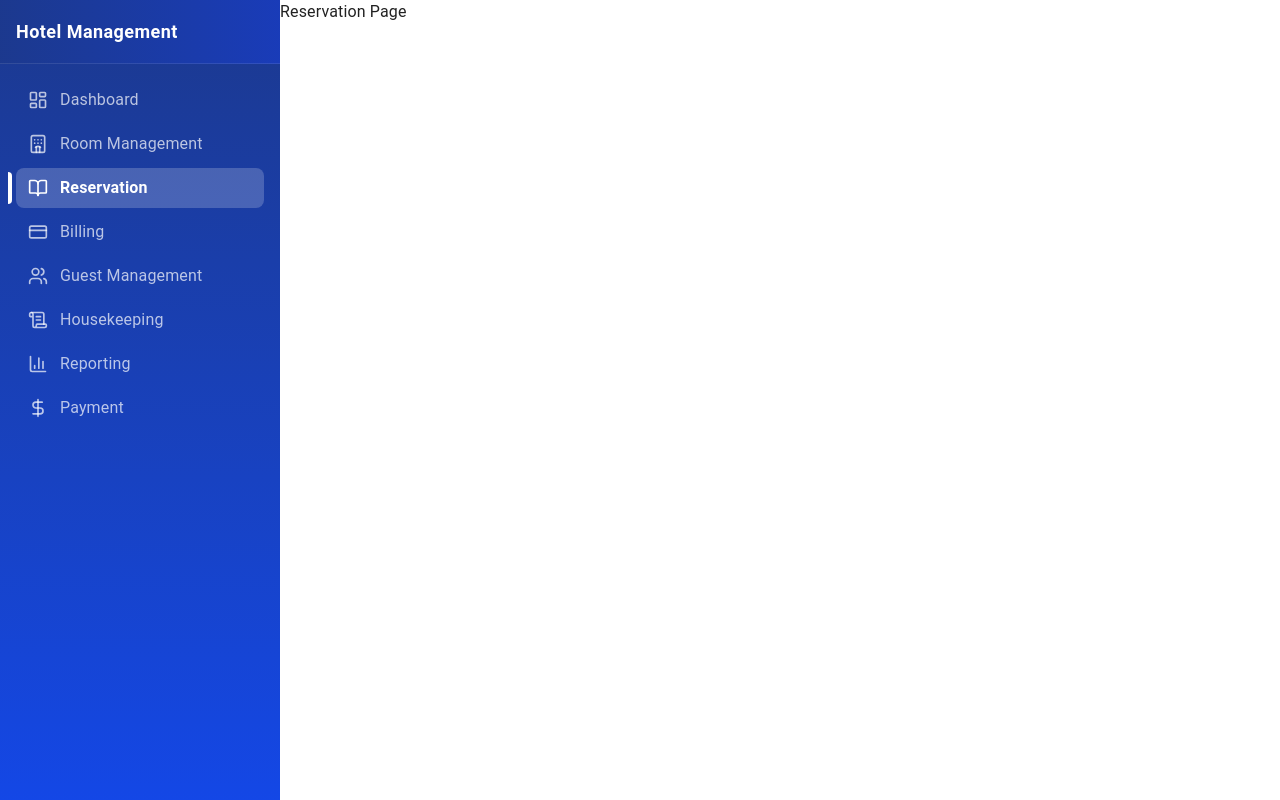
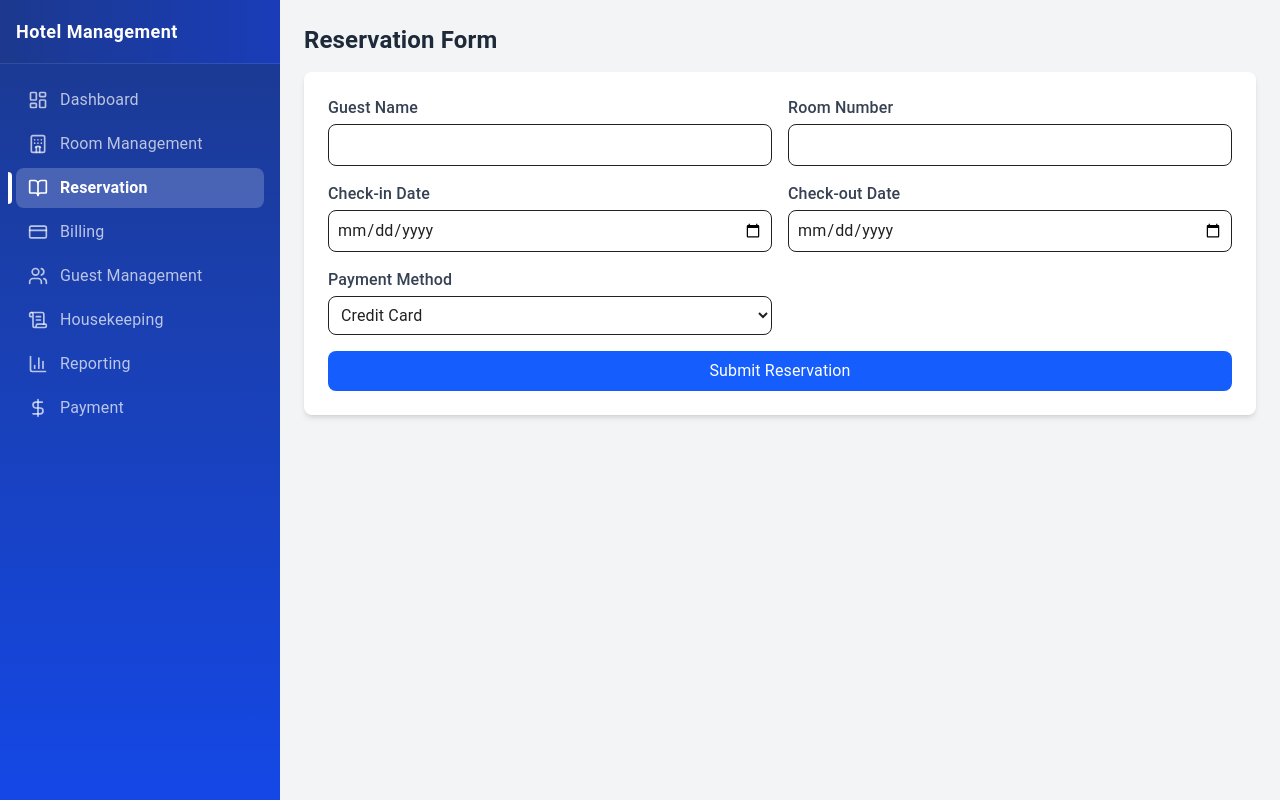
Before and after one commit to DonShanilka/hotel_management_system, a React (Vite) app: page /reservation in a window 1280 px wide. Built offline with nearby package versions, Linux system fonts and the light colour scheme.

Commit message:
update Reservation form

```diff
--- a/src/pages/Reservation.tsx
+++ b/src/pages/Reservation.tsx
@@ -1,7 +1,107 @@
-import React from 'react';
+import React, { useState } from 'react';
 
 const Reservation: React.FC = () => {
-  return <div>Reservation Page</div>;
+  const [guestName, setGuestName] = useState('');
+  const [roomNumber, setRoomNumber] = useState('');
+  const [checkInDate, setCheckInDate] = useState('');
+  const [checkOutDate, setCheckOutDate] = useState('');
+  const [paymentMethod, setPaymentMethod] = useState('Credit Card');
+
+  const handleSubmit = (e: React.FormEvent) => {
+    e.preventDefault();
+
+    const reservationData = {
+      guestName,
+      roomNumber,
+      checkInDate,
+      checkOutDate,
+      paymentMethod,
+    };
+
+    console.log('Reservation Created:', reservationData);
+
+    // Reset form
+    setGuestName('');
+    setRoomNumber('');
+    setCheckInDate('');
+    setCheckOutDate('');
+    setPaymentMethod('Credit Card');
+  };
+
+  return (
+    <div className="p-6 bg-gray-100 min-h-screen">
+      <h1 className="text-2xl font-semibold text-gray-800 mb-4">Reservation Form</h1>
+
+      <form onSubmit={handleSubmit} className="bg-white p-6 rounded-lg shadow-md">
+        <div className="grid grid-cols-1 md:grid-cols-2 gap-4">
+          <div>
+            <label className="block text-gray-700 font-medium mb-1">Guest Name</label>
+            <input
+              type="text"
+              value={guestName}
+              onChange={(e) => setGuestName(e.target.value)}
+              className="w-full p-2 border rounded-lg"
+              required
+            />
+          </div>
+
+          <div>
+            <label className="block text-gray-700 font-medium mb-1">Room Number</label>
+            <input
+              type="text"
+              value={roomNumber}
+              onChange={(e) => setRoomNumber(e.target.value)}
+              className="w-full p-2 border rounded-lg"
+              required
+            />
+          </div>
+
+          <div>
+            <label className="block text-gray-700 font-medium mb-1">Check-in Date</label>
+            <input
+              type="date"
+              value={checkInDate}
+              onChange={(e) => setCheckInDate(e.target.value)}
+              className="w-full p-2 border rounded-lg"
+              required
+            />
+          </div>
+
+          <div>
+            <label className="block text-gray-700 font-medium mb-1">Check-out Date</label>
+            <input
+              type="date"
+              value={checkOutDate}
+              onChange={(e) => setCheckOutDate(e.target.value)}
+              className="w-full p-2 border rounded-lg"
+              required
+            />
+          </div>
+
+          <div>
+            <label className="block text-gray-700 font-medium mb-1">Payment Method</label>
+            <select
+              value={paymentMethod}
+              onChange={(e) => setPaymentMethod(e.target.value)}
+              className="w-full p-2 border rounded-lg"
+              required
+            >
+              <option value="Credit Card">Credit Card</option>
+              <option value="Debit Card">Debit Card</option>
+              <option value="Cash">Cash</option>
+            </select>
+          </div>
+        </div>
+
+        <button
+          type="submit"
+          className="mt-4 w-full bg-blue-600 text-white py-2 rounded-lg hover:bg-blue-700 transition"
+        >
+          Submit Reservation
+        </button>
+      </form>
+    </div>
+  );
 };
 
 export default Reservation;
```
